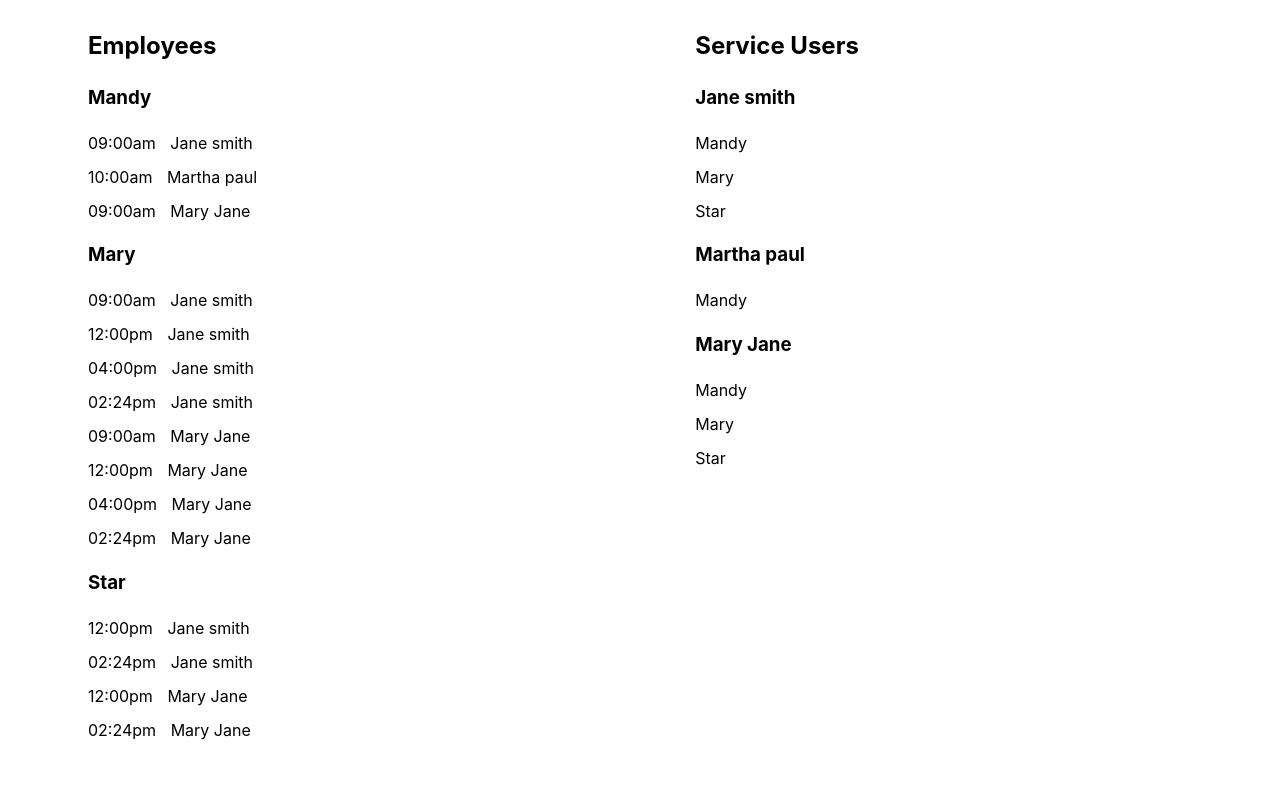
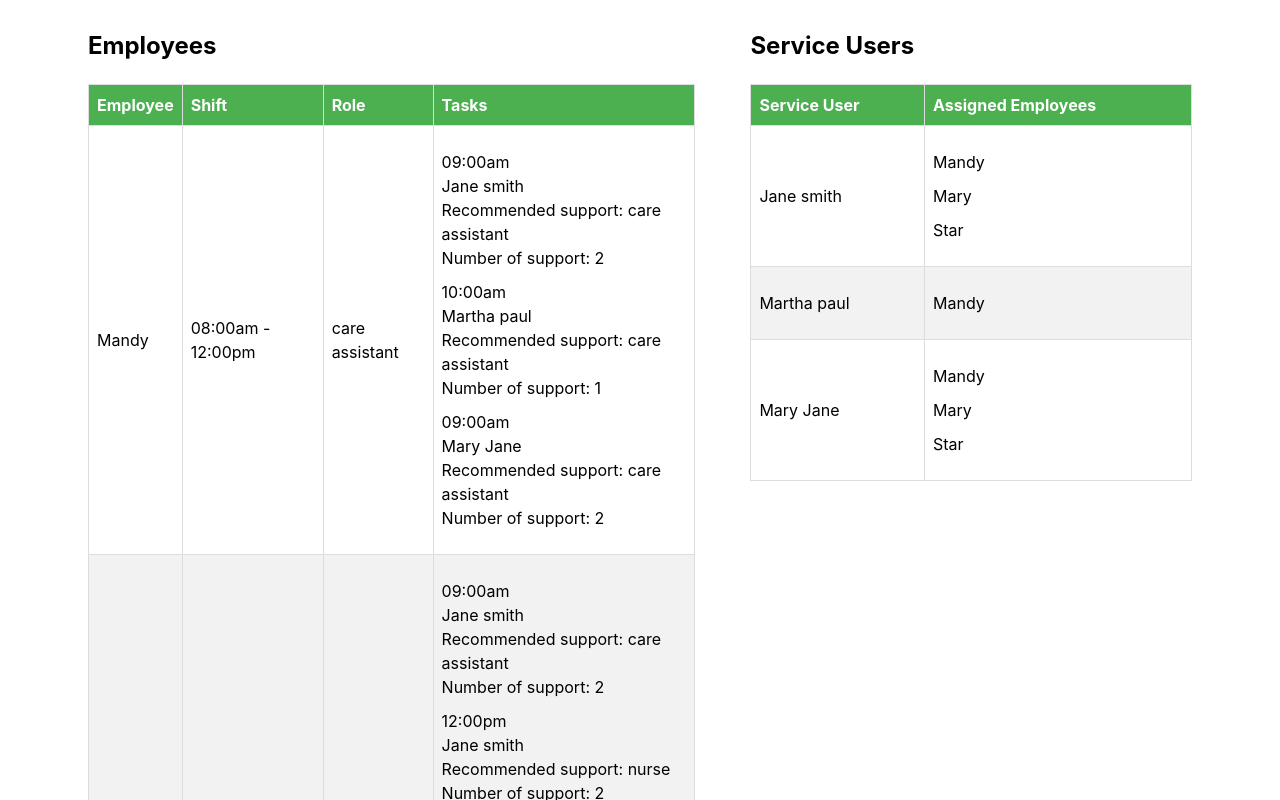
Before and after one commit to taofiqsulayman/roster-generator-react, a React (Vite) app: page / in a window 1280 px wide. Shown: the top 800 px of the page. Built offline with nearby package versions, Linux system fonts and the light colour scheme.

Commit message:
Refactor employee and service user display in App component

```diff
--- a/src/App.jsx
+++ b/src/App.jsx
@@ -32,91 +32,79 @@ function App() {
         <div className="roster">
             <div className="employees">
                 <h2>Employees</h2>
+                <table>
+                    <thead>
+                        <tr>
+                            <th>Employee</th>
+                            <th>Shift</th>
+                            <th>Role</th>
+                            <th>Tasks</th>
+                        </tr>
+                    </thead>
+                    <tbody>
+                        {Object.keys(employeeTasks).map((employee) => {
+                            const empDetails = employees.find(
+                                (emp) => emp.name === employee
+                            );
+                            return (
+                                <tr key={employee}>
+                                    <td>{employee}</td>
+                                    <td>
+                                        {empDetails && (
+                                            <div>
+                                                {empDetails.shift.start} - {empDetails.shift.end}
+                                            </div>
+                                        )}
+                                    </td>
+                                    <td>
+                                        {empDetails && <div>{empDetails.role}</div>}
+                                    </td>
+                                    <td>
                                         <ul>
-                    {Object.keys(employeeTasks).map(employee => (
-                        <li key={employee}>
-                            <h3>{employee}</h3>
-                            <ul>
-                                {employeeTasks[employee].map(task => (
-                                    <li key={task.time}>
-                                        <span>{task.time} </span>
-                                        <span> {task.su}</span>
+                                            {employeeTasks[employee].map((task) => (
+                                                <li key={`${task.time} + ${task.su}`}>
+                                                    <span>{task.time}</span>
+                                                    <span>{task.su}</span>
+                                                    <span>Recommended support: {task.supportPersonel}</span>
+                                                    <span>Number of support: {task.noSupportPersonel}</span>
                                                 </li>
                                             ))}
                                         </ul>
-                        </li>
-                    ))}
-                </ul>
+                                    </td>
+                                </tr>
+                            );
+                        })}
+                    </tbody>
+                </table>
             </div>
             <div className="service-users">
                 <h2>Service Users</h2>
+                <table>
+                    <thead>
+                        <tr>
+                            <th>Service User</th>
+                            <th>Assigned Employees</th>
+                        </tr>
+                    </thead>
+                    <tbody>
+                        {Object.keys(serviceUserAssignedEmployees).map((serviceUser) => (
+                            <tr key={serviceUser}>
+                                <td>{serviceUser}</td>
+                                <td>
                                     <ul>
-                    {Object.keys(serviceUserAssignedEmployees).map(serviceUser => (
-                        <li key={serviceUser}>
-                            <h3>{serviceUser}</h3>
-                            <ul>
-                                {serviceUserAssignedEmployees[serviceUser].map(employee => (
+                                        {serviceUserAssignedEmployees[serviceUser].map((employee) => (
                                             <li key={employee}>{employee}</li>
                                         ))}
                                     </ul>
-                        </li>
+                                </td>
+                            </tr>
                         ))}
-                </ul>
+                    </tbody>
+                </table>
             </div>
         </div>
-        // <div>
-        //     <h1>Task Assignments</h1>
+    );
 
-        //     <h2>Employees and Their Assigned Service Users and Tasks</h2>
-        //     <ul>
-        //         {Object.keys(employeeTasks).map((employee) => (
-        //             <li key={employee}>
-        //                 <h3>{employee}</h3>
-        //                 <ul>
-        //                     <li>
-        //                         Assigned Service Users:
-        //                         <ul>
-        //                             {employeeAssignedServiceUsers[employee].map(
-        //                                 (su) => (
-        //                                     <li key={su}>{su}</li>
-        //                                 )
-        //                             )}
-        //                         </ul>
-        //                     </li>
-        //                     <li>
-        //                         Assigned Tasks:
-        //                         <ul>
-        //                             {employeeTasks[employee].map((task) => (
-        //                                 <li key={`${task.time}-${task.su}`}>
-        //                                     {task.time} - {task.su}
-        //                                 </li>
-        //                             ))}
-        //                         </ul>
-        //                     </li>
-        //                 </ul>
-        //             </li>
-        //         ))}
-        //     </ul>
-
-        //     <h2>Service Users and Their Assigned Employees</h2>
-        //     <ul>
-        //         {Object.keys(serviceUserAssignedEmployees).map(
-        //             (serviceUser) => (
-        //                 <li key={serviceUser}>
-        //                     <h3>{serviceUser}</h3>
-        //                     <ul>
-        //                         {serviceUserAssignedEmployees[serviceUser].map(
-        //                             (employee) => (
-        //                                 <li key={employee}>{employee}</li>
-        //                             )
-        //                         )}
-        //                     </ul>
-        //                 </li>
-        //             )
-        //         )}
-        //     </ul>
-        // </div>
-    );
 }
 
 export default App;
--- a/src/index.css
+++ b/src/index.css
@@ -17,13 +17,14 @@
 .roster {
     display: flex;
     justify-content: space-between;
+    /* flex-direction: column; */
     margin: 0 5rem;
 }
 
-.employees,
+/* .employees,
 .service-users {
     flex-basis: 45%;
-}
+} */
 
 ul {
     list-style-type: none;
@@ -38,3 +39,44 @@ span {
     margin-right: 10px;
     font-weight: semi-bold;
 }
+
+.employees h3 {
+    margin-bottom: .2rem;
+}
+
+table {
+    width: 100%;
+    border-collapse: collapse;
+}
+
+th, td {
+    border: 1px solid #ddd;
+    padding: 8px;
+    text-align: left;
+}
+
+th {
+    background-color: #4CAF50;
+    color: white;
+}
+
+tr:nth-child(even) {
+    background-color: #f2f2f2;
+}
+
+ul {
+    list-style-type: none;
+    padding: 0;
+}
+
+li span {
+    display: block;
+}
+
+.employees {
+    width: 55%;
+}
+
+.service-users {
+    width: 40%;
+}
```
Lines whose indentation alone changed are shown as unchanged.
